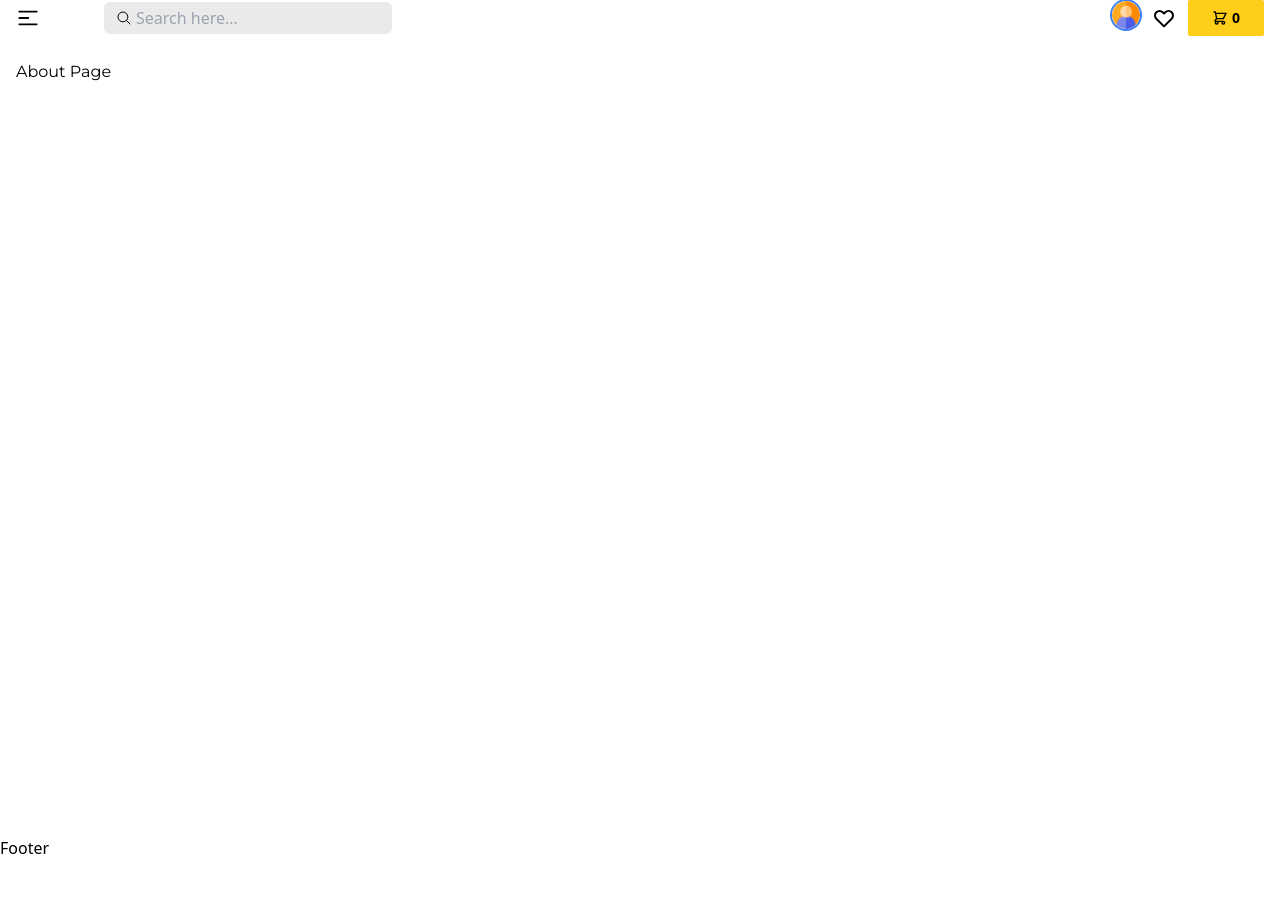
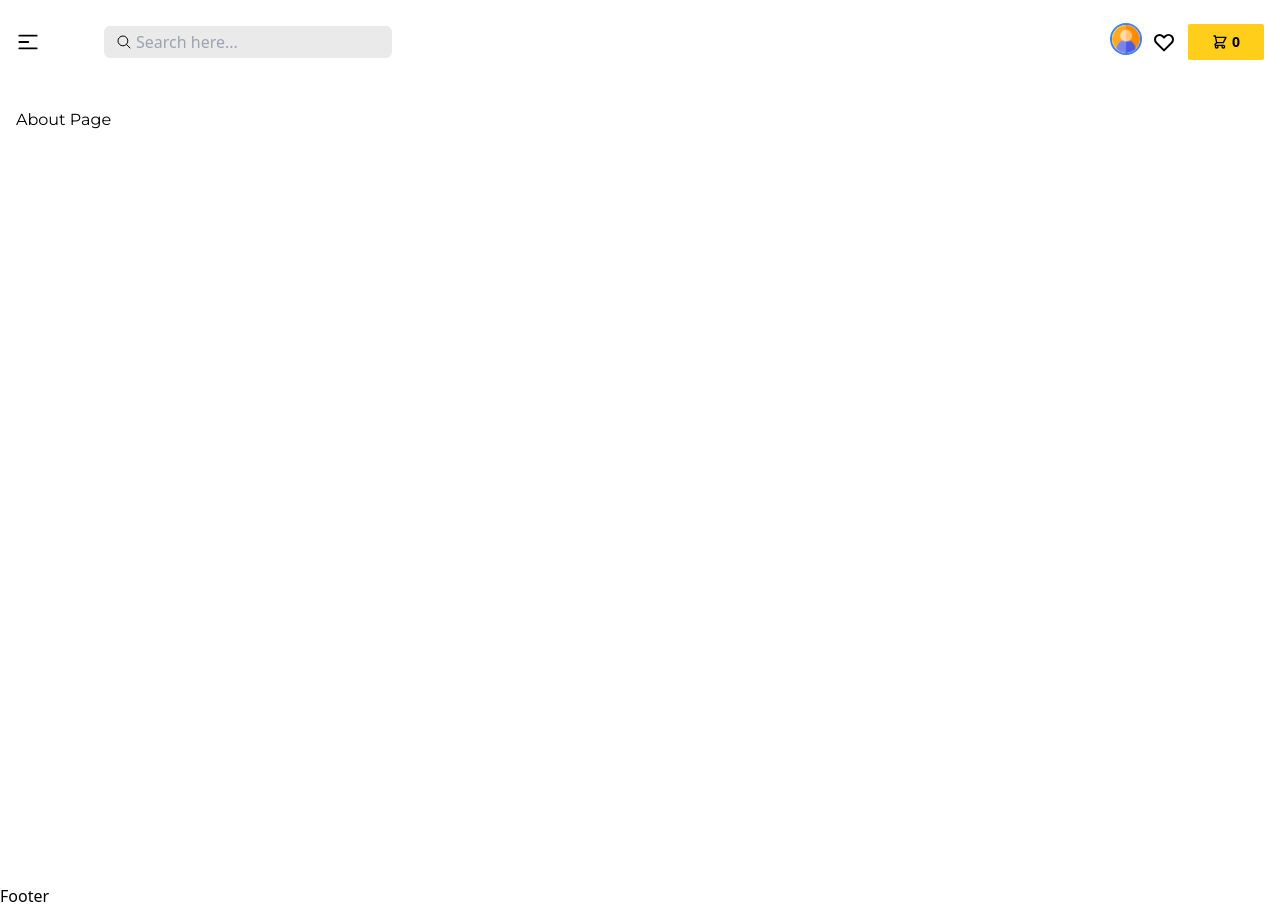
Before and after one commit to jmbacasno/my-book-store, a React (Vite) app in the folder client/: page /about in a window 1280 px wide. Before the commit the page ends 860 px from the top, so only its background shows below. Built offline with nearby package versions, Linux system fonts and the light colour scheme.

Commit message:
feat(client): add padding for navbar

```diff
--- a/client/src/components/Navbar.jsx
+++ b/client/src/components/Navbar.jsx
@@ -20,7 +20,7 @@
     const currentUser = true;
 
     return (
-        <header className="max-w-screen-2xl mx-auto px-4">
+        <header className="max-w-screen-2xl mx-auto px-4 py-6">
             <nav className="flex justify-between items-center">
                 {/* Left side */}
                 <div className="flex items-center md:gap-16 gap-4">
```
